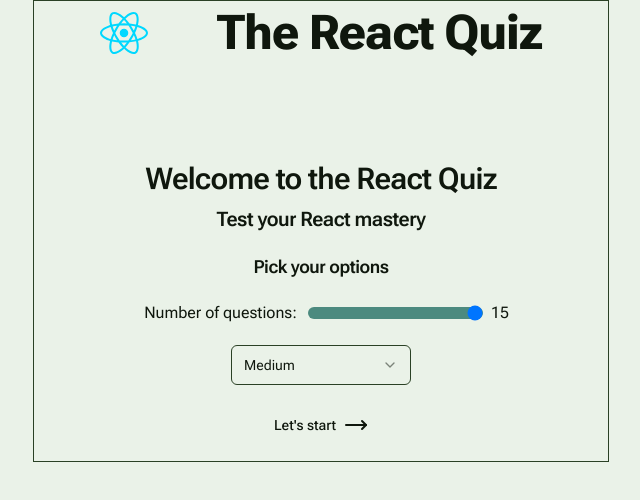
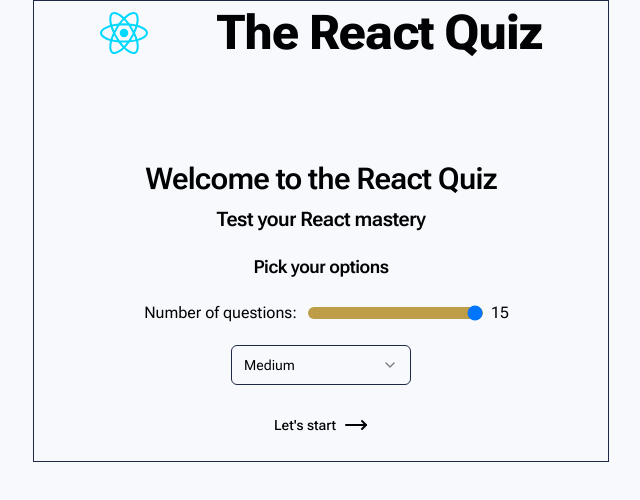
Before and after one commit to GloBoiVic/Quiz-App, a React (Vite) app: page / in a window 1280 px wide. Shown: the top 500 px of the page, without its empty margins (319-959 px from the left). Built offline with nearby package versions, Linux system fonts and the light colour scheme; data requests are answered from the project's data file.

Commit message:
Update theme

```diff
--- a/src/index.css
+++ b/src/index.css
@@ -6,48 +6,48 @@
 
 @layer base {
   :root {
-    --background: 108 28% 93%;
-    --foreground: 108 28% 7%;
-    --card: 108 28% 93%;
-    --card-foreground: 108 28% 7%;
-    --popover: 108 28% 93%;
-    --popover-foreground: 108 28% 7%;
-    --primary: 137 29% 33%;
-    --primary-foreground: 108 28% 93%;
-    --secondary: 171 28% 82%;
-    --secondary-foreground: 108 28% 7%;
-    --muted: 109 27% 20%;
-    --muted-foreground: 107 28% 70%;
-    --accent: 169 29% 42%;
-    --accent-foreground: 108 28% 7%;
+    --background: 225 40% 98%;
+    --foreground: 220 60% 1%;
+    --card: 225 40% 98%;
+    --card-foreground: 220 60% 1%;
+    --popover: 225 40% 98%;
+    --popover-foreground: 220 60% 1%;
+    --primary: 44 47% 63%;
+    --primary-foreground: 220 60% 1%;
+    --secondary: 104 48% 91%;
+    --secondary-foreground: 220 60% 1%;
+    --muted: 225 39% 20%;
+    --muted-foreground: 220 59% 70%;
+    --accent: 44 47% 51%;
+    --accent-foreground: 220 60% 1%;
     --destructive: 0 85% 60%;
-    --destructive-foreground: 108 28% 7%;
-    --border: 109 27% 20%;
-    --input: 109 27% 20%;
-    --ring: 169 29% 40%;
+    --destructive-foreground: 220 60% 1%;
+    --border: 225 39% 20%;
+    --input: 225 39% 20%;
+    --ring: 44 47% 40%;
     --radius: 0.5rem;
   }
 
   .dark {
-    --background: 108 28% 7%;
-    --foreground: 108 28% 93%;
-    --card: 108 28% 7%;
-    --card-foreground: 108 28% 93%;
-    --popover: 108 28% 7%;
-    --popover-foreground: 108 28% 93%;
-    --primary: 138 29% 67%;
-    --primary-foreground: 108 28% 7%;
-    --secondary: 171 28% 18%;
-    --secondary-foreground: 108 28% 93%;
-    --muted: 109 27% 80%;
-    --muted-foreground: 108 28% 93%;
-    --accent: 169 29% 58%;
-    --accent-foreground: 108 28% 7%;
+    --background: 225 40% 2%;
+    --foreground: 220 60% 99%;
+    --card: 225 40% 2%;
+    --card-foreground: 220 60% 99%;
+    --popover: 225 40% 2%;
+    --popover-foreground: 220 60% 99%;
+    --primary: 44 47% 37%;
+    --primary-foreground: 225 40% 2%;
+    --secondary: 104 48% 9%;
+    --secondary-foreground: 220 60% 99%;
+    --muted: 225 39% 80%;
+    --muted-foreground: 220 60% 99%;
+    --accent: 44 47% 49%;
+    --accent-foreground: 225 40% 2%;
     --destructive: 0 62% 30%;
-    --destructive-foreground: 108 29% 10%;
-    --border: 108 28% 60%;
-    --input: 109 27% 80%;
-    --ring: 169 29% 60%;
+    --destructive-foreground: 221 61% 10%;
+    --border: 225 40% 60%;
+    --input: 225 39% 80%;
+    --ring: 44 47% 60%;
   }
 }
 
```
